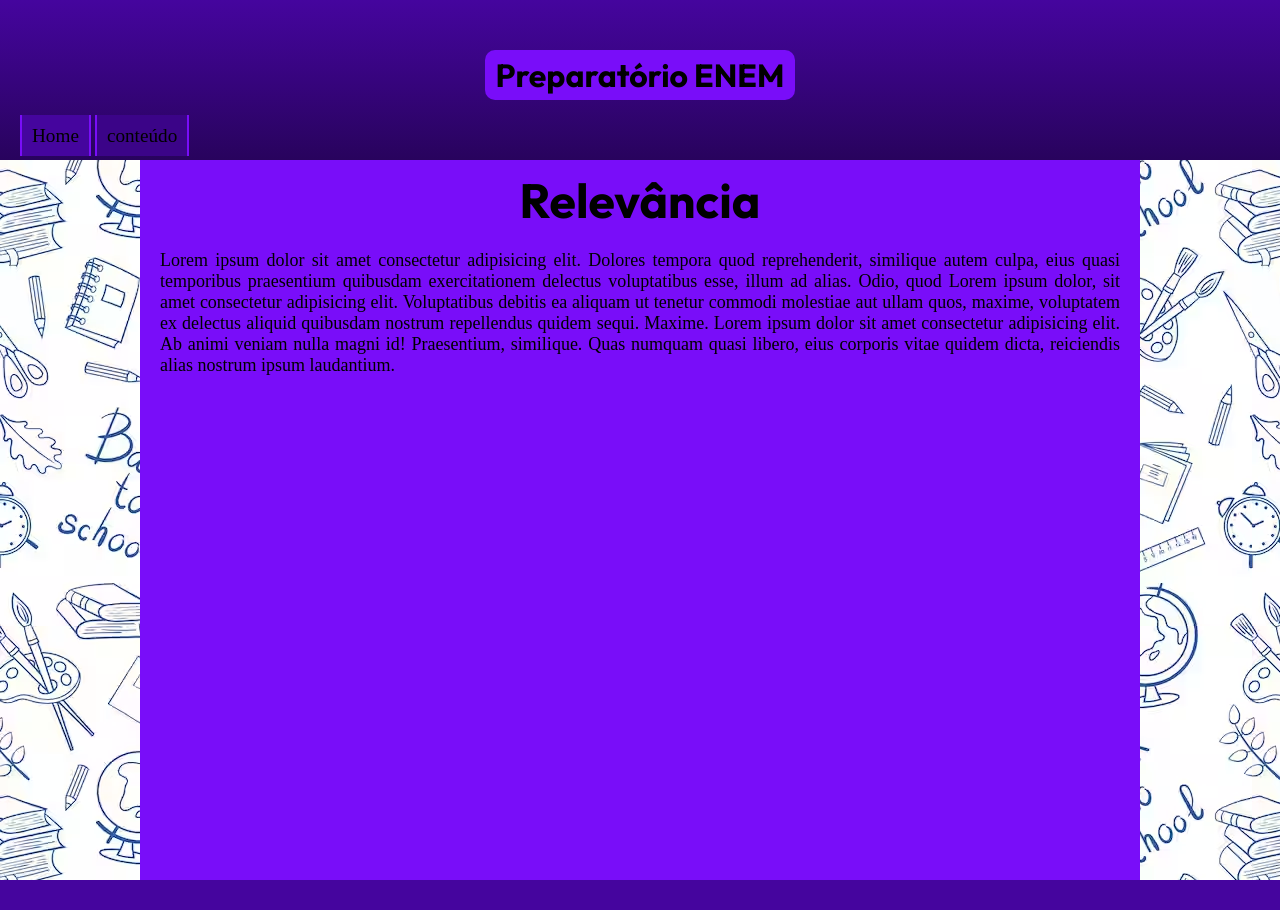
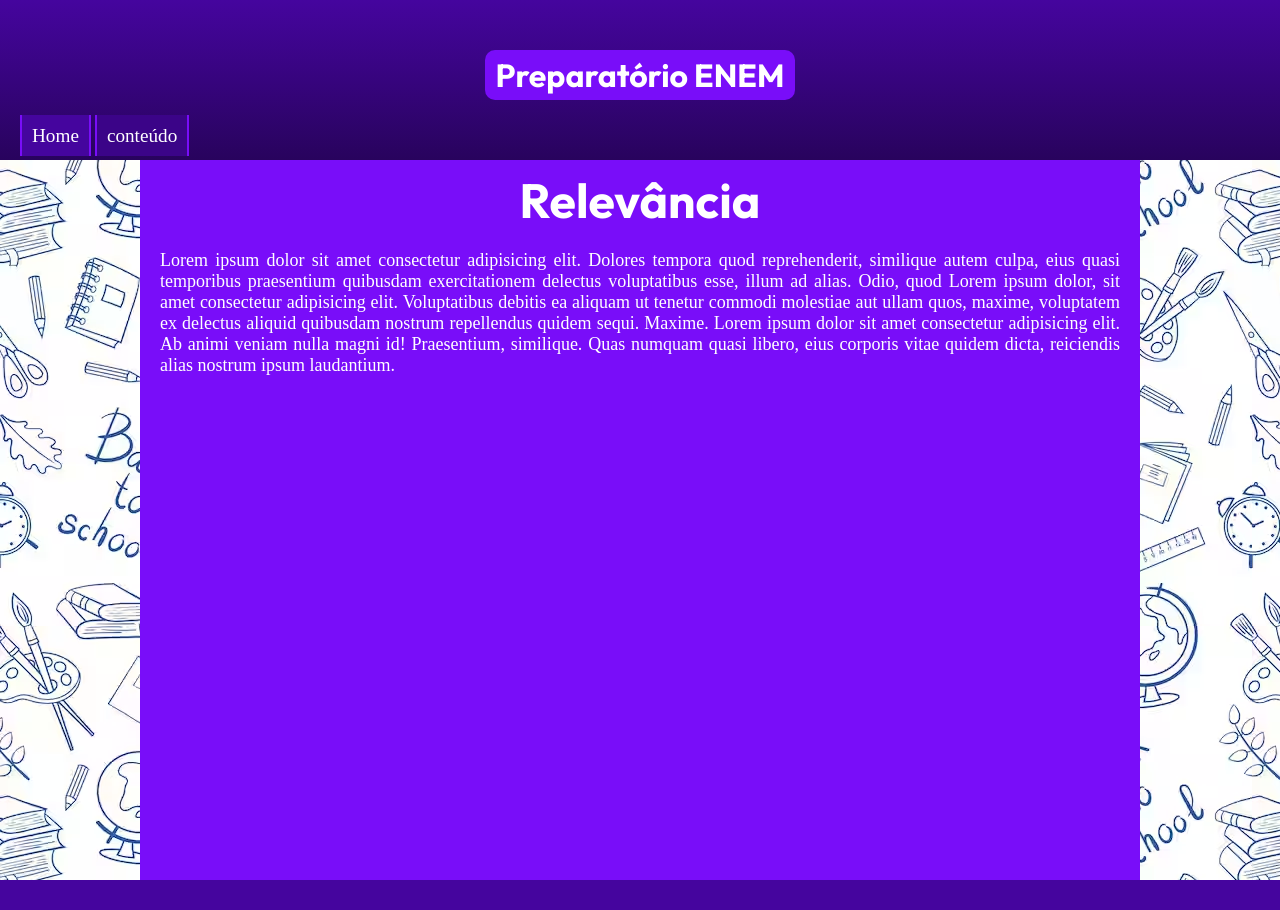
Before and after one commit to JoaquimElyson/exercicio, a plain HTML site: page ex003/home.html in a window 1280 px wide. Drawn offline with Linux system fonts and the light colour scheme.

Commit message:
Update pginitial.css

```diff
--- a/ex003/pginitial.css
+++ b/ex003/pginitial.css
@@ -10,6 +10,7 @@
 
 * {
     margin: 0px;
+    color: white;
 }
 
 div#barra {
@@ -76,7 +77,7 @@ nav > .home {
 nav > a {
     text-decoration: none;
     padding: 10px;
-    color: black;
+    color: rgb(255, 255, 255);
     background-color: #3b0488;
     font-size:larger ;
     border-left: 2px solid #790DF9;
```
